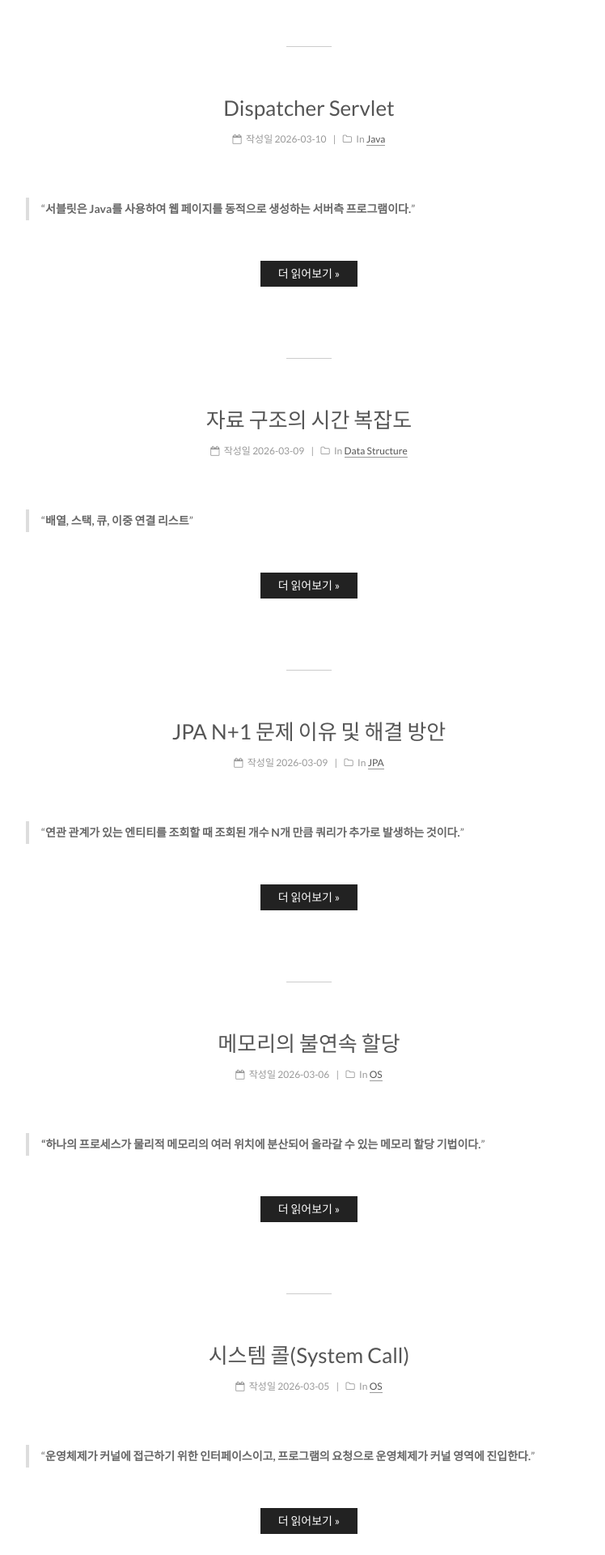
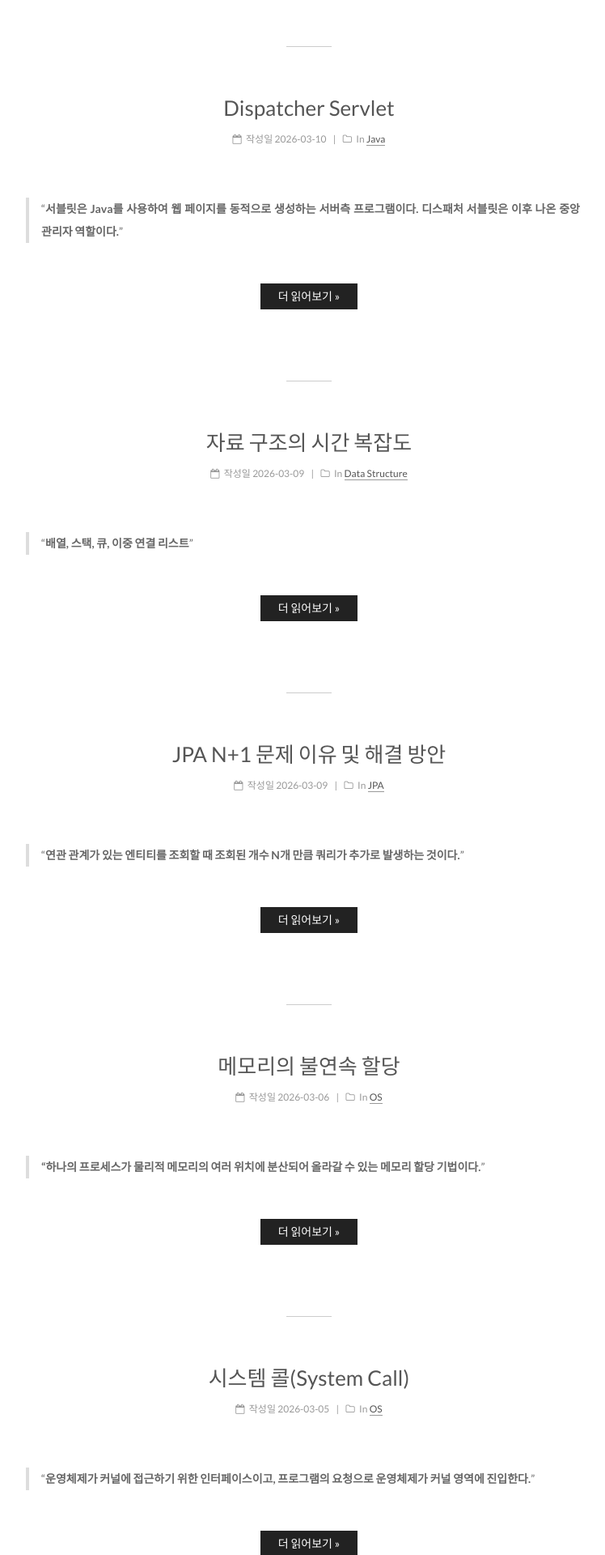
Before and after one commit to xoxoisme/xoxoisme.github.io, a Jekyll site: the page built from index.html, in a window 1280 px wide. Shown: the part 1029-2949 px from the top of the page at 81% size, without its empty margins (258-1006 px from the left). Built offline with Jekyll 4.4.1, drawn with Linux system fonts in a browser that asks for light colours; the list of posts is cut into pages by our own code.

Commit message:
fix: 260313 서브 제목 변경

```diff
--- a/_posts/Java/2026-03-10-Dispatcher Servlet.md
+++ b/_posts/Java/2026-03-10-Dispatcher Servlet.md
@@ -7,7 +7,7 @@ categories:
 - Java
 ---
 
-> "**서블릿은 Java를 사용하여 웹 페이지를 동적으로 생성하는 서버측 프로그램이다.**"
+> "**서블릿은 Java를 사용하여 웹 페이지를 동적으로 생성하는 서버측 프로그램이다. 디스패처 서블릿은 이후 나온 중앙 관리자 역할이다.**"
 
 ---
 
```
